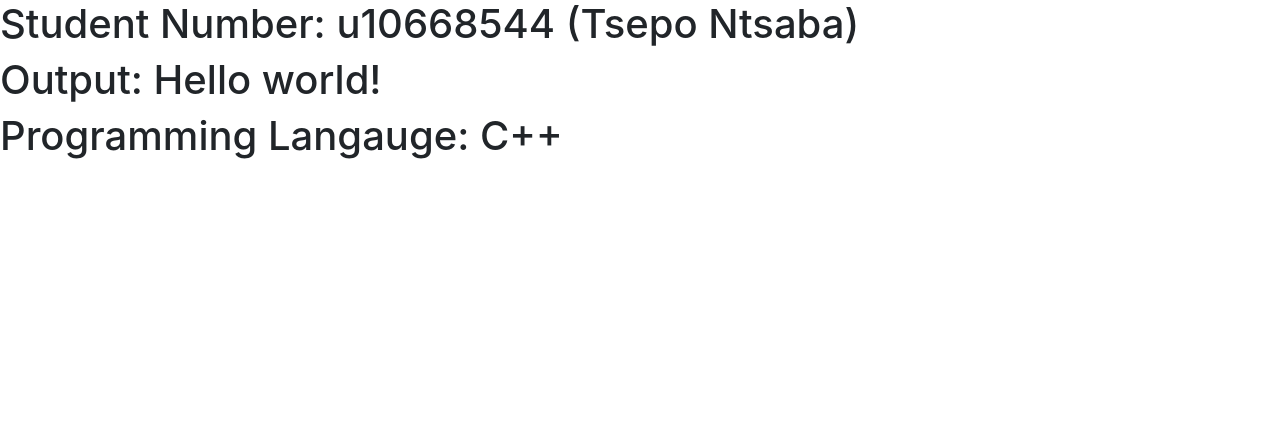
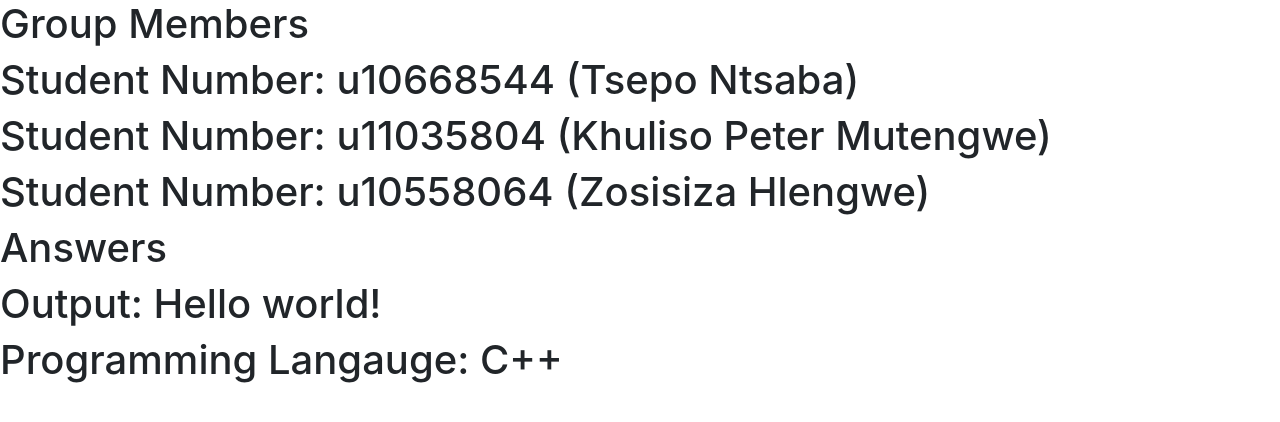
Before and after one commit to KPIII/u11035804_INF354_HW12, a PHP site: page / in a window 1280 px wide. Shown: the top 422 px of the page. Run offline with PHP 8.4, Linux system fonts and the light colour scheme; some libraries are stand-ins or nearby versions.

Commit message:
Adding some changes up in here

```diff
--- a/index.php
+++ b/index.php
@@ -5,7 +5,7 @@
     <meta http-equiv="X-UA-Compatible" content="IE=edge">
     <meta name="viewport" content="width=device-width, initial-scale=1">
     <!-- The above 3 meta tags *must* come first in the head; any other head content must come *after* these tags -->
-    <title>Bootstrap 101 Template</title>
+    <title>INF354_HW12</title>
 
     <!-- Bootstrap -->
     <link href="css/bootstrap.min.css" rel="stylesheet">
@@ -18,7 +18,12 @@
     <![endif]-->
   </head>
   <body>
+     <h1><?php echo "Group Members"?></h1>
     <h1><?php echo "Student Number: u10668544 (Tsepo Ntsaba)"?></h1>
+    <h1><?php echo "Student Number: u11035804 (Khuliso Peter Mutengwe)"?></h1>
+    <h1><?php echo "Student Number: u10558064 (Zosisiza Hlengwe)"?></h1>
+    <h1></h1>
+     <h1>Answers</h1>
     <h1><?php echo "Output: Hello world!"?></h1>
     <h1><?php echo "Programming Langauge: C++"?></h1>
 
```
